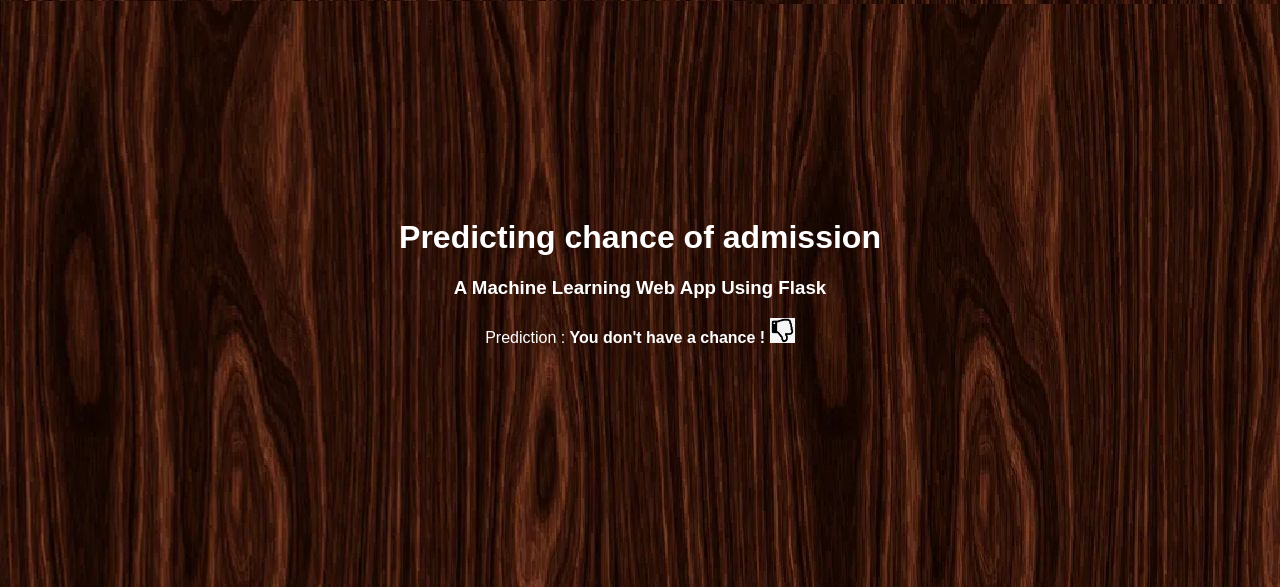
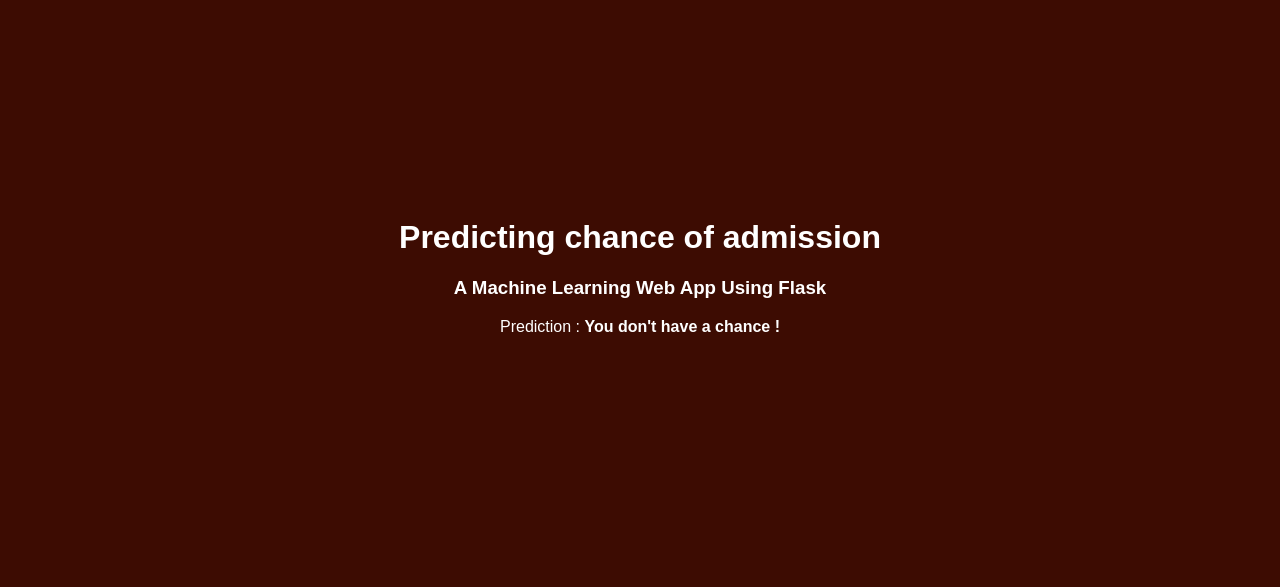
Before and after one commit to Anahom/IBM-Project-6810-1658838168, a Flask app: template FINAL DELIVERABLES/PROJECT/UNIVERSITY_ADMIT_PREDICTOR/TEMPLATES/nochance.html in a window 1280 px wide. Shown: the top 587 px of the page. Run offline with Flask 2, Linux system fonts and the light colour scheme; the template is opened without the code that fills it, so the values that code supplies are empty; parts of the project's set-up code (start-up, migrations or seed data) failed here and were passed over.

Commit message:
Update nochance.html

```diff
--- a/FINAL DELIVERABLES/PROJECT/UNIVERSITY_ADMIT_PREDICTOR/TEMPLATES/nochance.html
+++ b/FINAL DELIVERABLES/PROJECT/UNIVERSITY_ADMIT_PREDICTOR/TEMPLATES/nochance.html
@@ -3,9 +3,6 @@
 <head>
 	<title>eligibility</title>
 	<style>
-		body{
-			background-image: url("background1.jpg")
-		}
 		h3,p,h2,h1{
 			font-family: 'Raleway', sans-serif;
 			text-align: center;
@@ -13,11 +10,11 @@
 		}
 	</style>
 </head>
-<body>
+<body style="background-color:#3d0c02;">
 	<div style="padding-top: 15%">
 	<h1>Predicting chance of admission</h1>
 	<h3>A Machine Learning Web App Using Flask</h3>
-	<p>Prediction : <b>You don't have a chance ! </b><img src="thumbsdown.png" height="2%" width="2%"></p>
+	<p>Prediction : <b>You don't have a chance ! </b></p>
 	</div>
 </body>
 </html>
```
